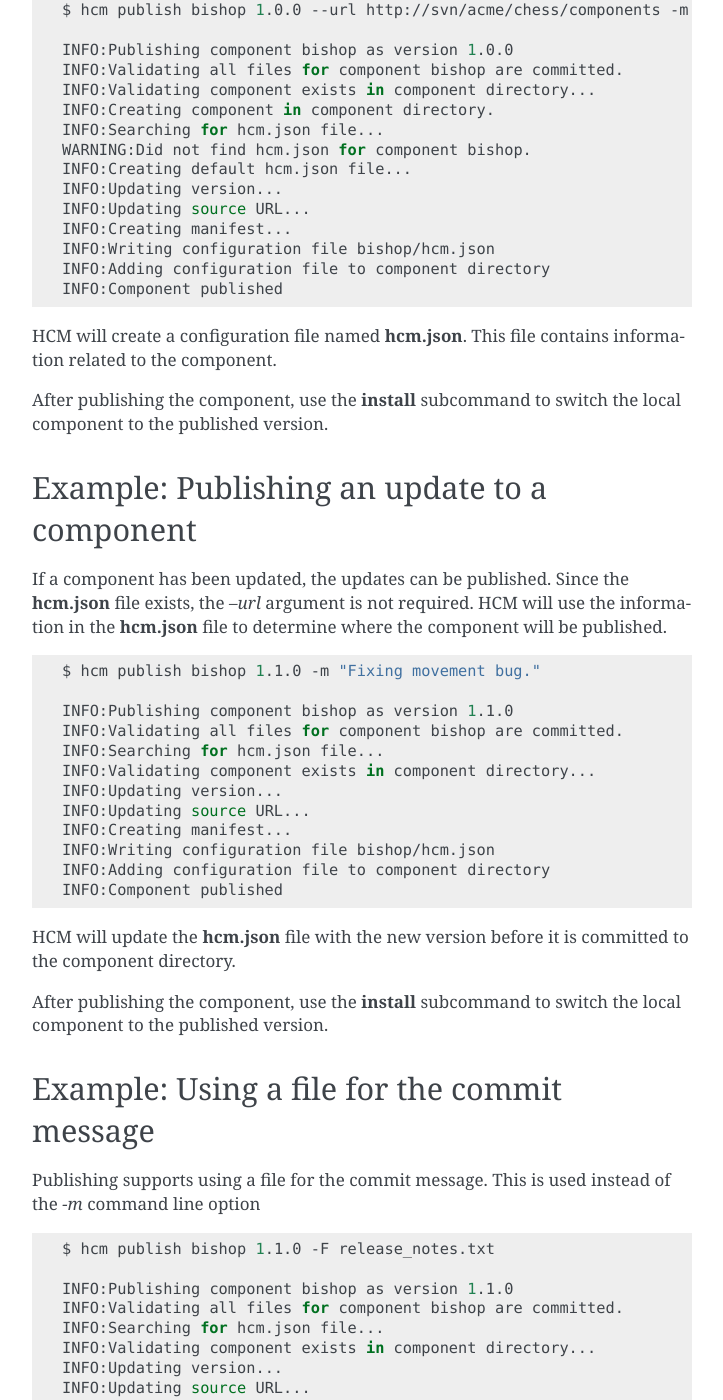
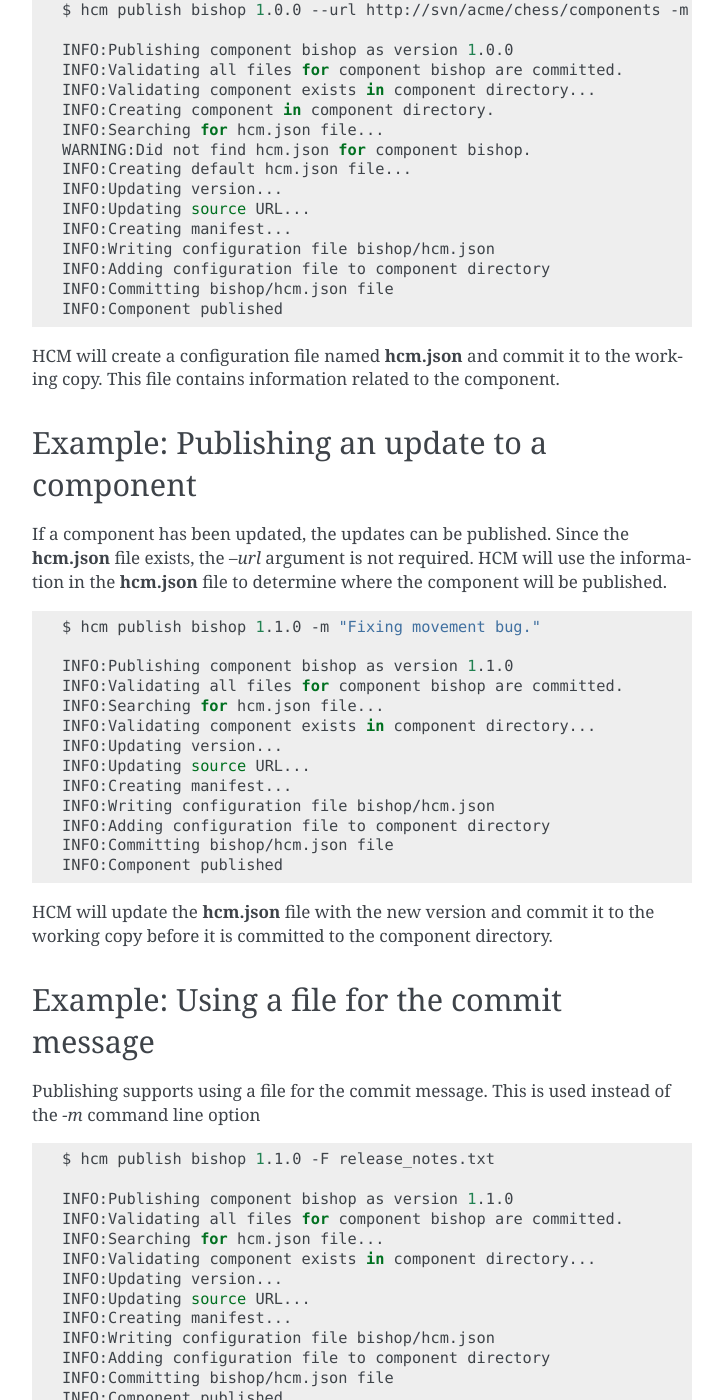
Before and after one commit to jeremiah-c-leary/hdl-component-manager, a Sphinx documentation site: the page built from docs/source/publish_subcommand.rst, in a window 1280 px wide and 1400 px high, scrolled down 663 px. Shown: the whole window, without its empty margins (388-1111 px from the left). Built offline with Sphinx 7.4.7, drawn with Linux system fonts in a browser that asks for light colours; some of the changed text lies outside the part shown.

Commit message:
Publish will now commit updates to the hcm.json file. It is no longer necessary to install and commit after a publish.
This addresses issue #57

```diff
--- a/docs/source/publish_subcommand.rst
+++ b/docs/source/publish_subcommand.rst
@@ -38,12 +38,11 @@ Using the *--url* command line argument will override **HCM_URL_PATHS**.
    INFO:Creating manifest...
    INFO:Writing configuration file bishop/hcm.json
    INFO:Adding configuration file to component directory
+   INFO:Committing bishop/hcm.json file
    INFO:Component published
 
-HCM will create a configuration file named **hcm.json**.
+HCM will create a configuration file named **hcm.json** and commit it to the working copy.
 This file contains information related to the component.
-
-After publishing the component, use the **install** subcommand to switch the local component to the published version.
 
 Example:  Publishing an update to a component
 ---------------------------------------------
@@ -65,11 +64,10 @@ HCM will use the information in the **hcm.json** file to determine where the com
    INFO:Creating manifest...
    INFO:Writing configuration file bishop/hcm.json
    INFO:Adding configuration file to component directory
+   INFO:Committing bishop/hcm.json file
    INFO:Component published
 
-HCM will update the **hcm.json** file with the new version before it is committed to the component directory.
-
-After publishing the component, use the **install** subcommand to switch the local component to the published version.
+HCM will update the **hcm.json** file with the new version and commit it to the working copy before it is committed to the component directory.
 
 Example:  Using a file for the commit message
 ---------------------------------------------
@@ -90,4 +88,5 @@ This is used instead of the *-m* command line option
    INFO:Creating manifest...
    INFO:Writing configuration file bishop/hcm.json
    INFO:Adding configuration file to component directory
+   INFO:Committing bishop/hcm.json file
    INFO:Component published
```
Also changed, not shown: docs/source/scenarios/scenario_1.rst (+2 -6 lines), docs/source/scenarios/scenario_2.rst (+1 -8 lines), docs/source/scenarios/scenario_3.rst (+1 -7 lines), docs/source/theory_of_operation/publishing.rst (+4 -5 lines), docs/source/scenarios/img/scenario2_workflow.png, docs/source/scenarios/img/scenario3_workflow.png, docs/source/theory_of_operation/img/publish.png (added), docs/source/theory_of_operation/img/publish.svg (deleted), 6 other files.
